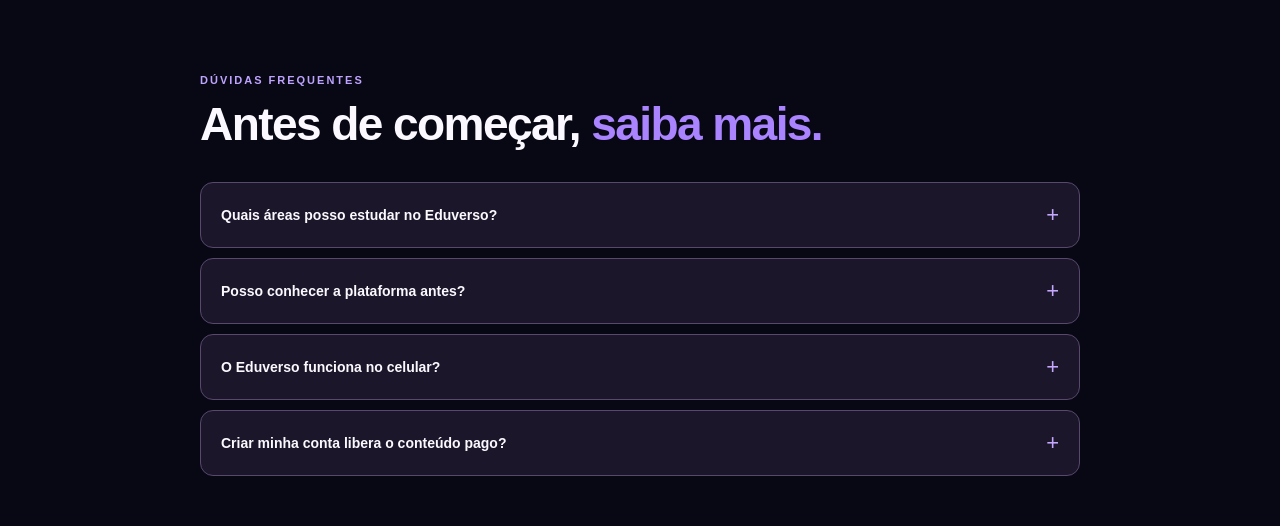
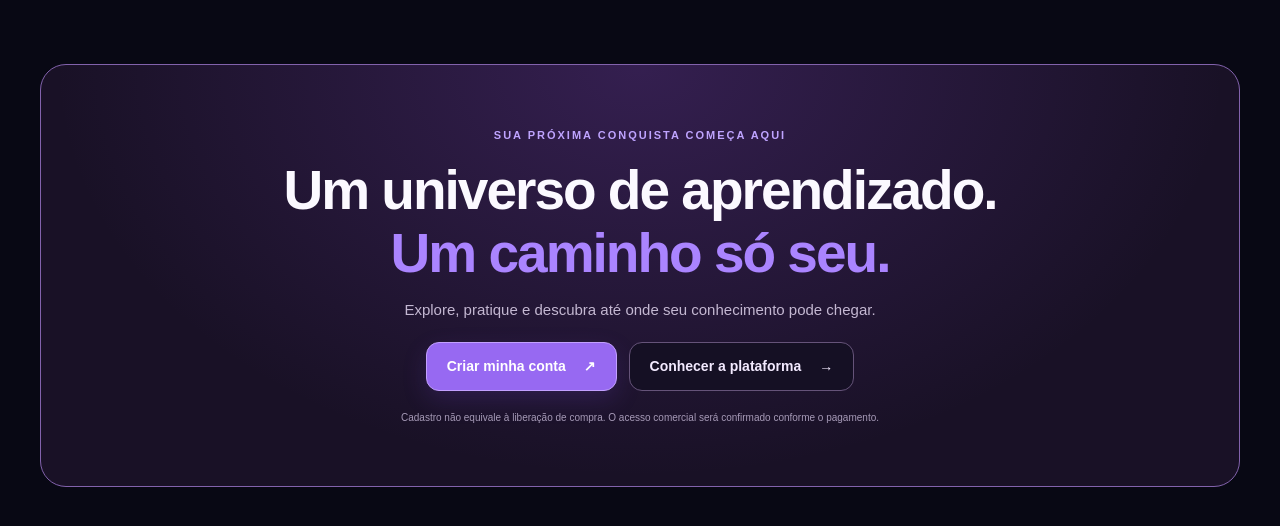
Before and after one commit to dramaflix2026-stack/Eduverso, a Next.js app: page / in a window 1280 px wide. Shown: the part 3026-3552 px from the top of the page. Built offline with nearby package versions, Linux system fonts and the light colour scheme.

Commit message:
refactor(landing): remove FAQ section from homepage

```diff
--- a/app/page.tsx
+++ b/app/page.tsx
@@ -98,16 +98,6 @@ export default function Landing(){
     </div>
    </section>
 
-   <section className="lp-section lp-container lp-faq" id="perguntas">
-    <div className="lp-section-heading"><span className="lp-eyebrow">DÚVIDAS FREQUENTES</span><h2>Antes de começar, <em>saiba mais.</em></h2></div>
-    <div className="lp-faq-list">
-     <details><summary>Quais áreas posso estudar no Eduverso?<span aria-hidden="true">+</span></summary><p>Há conteúdos do Ensino Fundamental e Médio, preparação para ENEM e concursos e uma área específica para Medicina. Cada área tem uma organização própria.</p></details>
-     <details><summary>Posso conhecer a plataforma antes?<span aria-hidden="true">+</span></summary><p>Sim. Use a demonstração desta página para explorar as experiências disponíveis e conhecer a navegação.</p></details>
-     <details><summary>O Eduverso funciona no celular?<span aria-hidden="true">+</span></summary><p>Sim. A plataforma é acessível pelo navegador do celular e também pelo computador.</p></details>
-     <details><summary>Criar minha conta libera o conteúdo pago?<span aria-hidden="true">+</span></summary><p>O cadastro identifica o aluno, mas a liberação definitiva de conteúdos pagos depende da confirmação da compra.</p></details>
-    </div>
-   </section>
-
    <section className="lp-container lp-final">
     <span className="lp-eyebrow">SUA PRÓXIMA CONQUISTA COMEÇA AQUI</span>
     <h2>Um universo de aprendizado. <em>Um caminho só seu.</em></h2>
```
